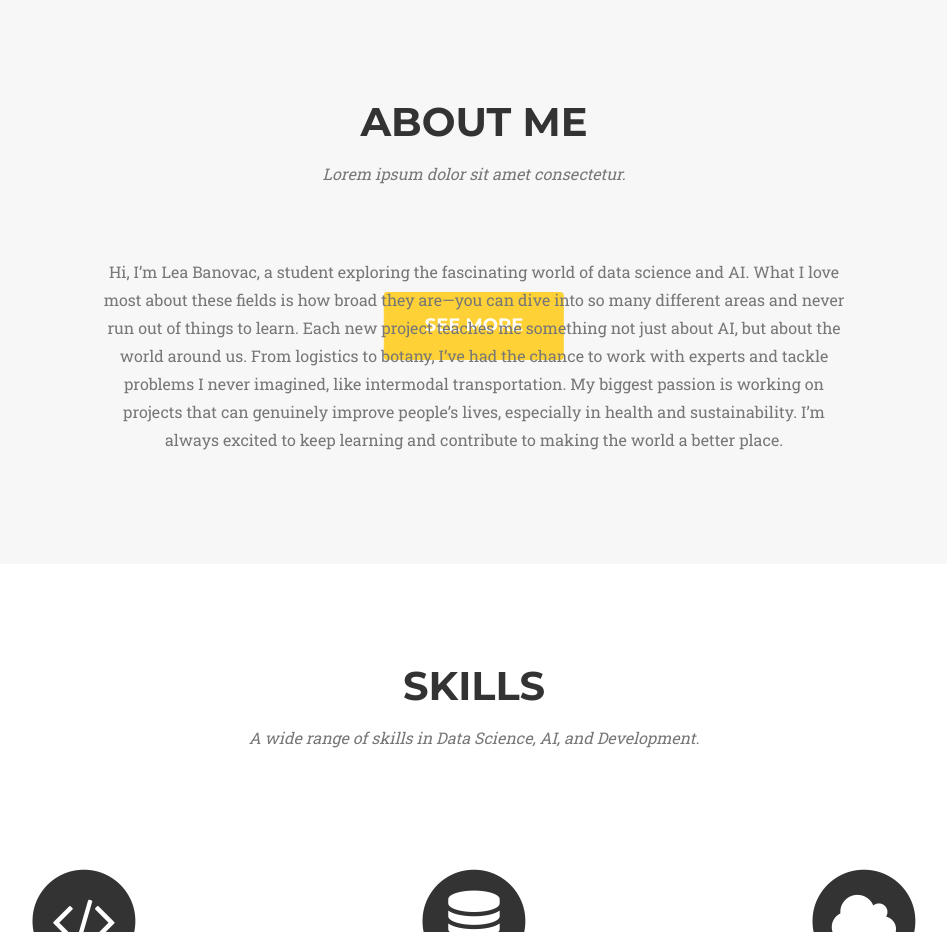
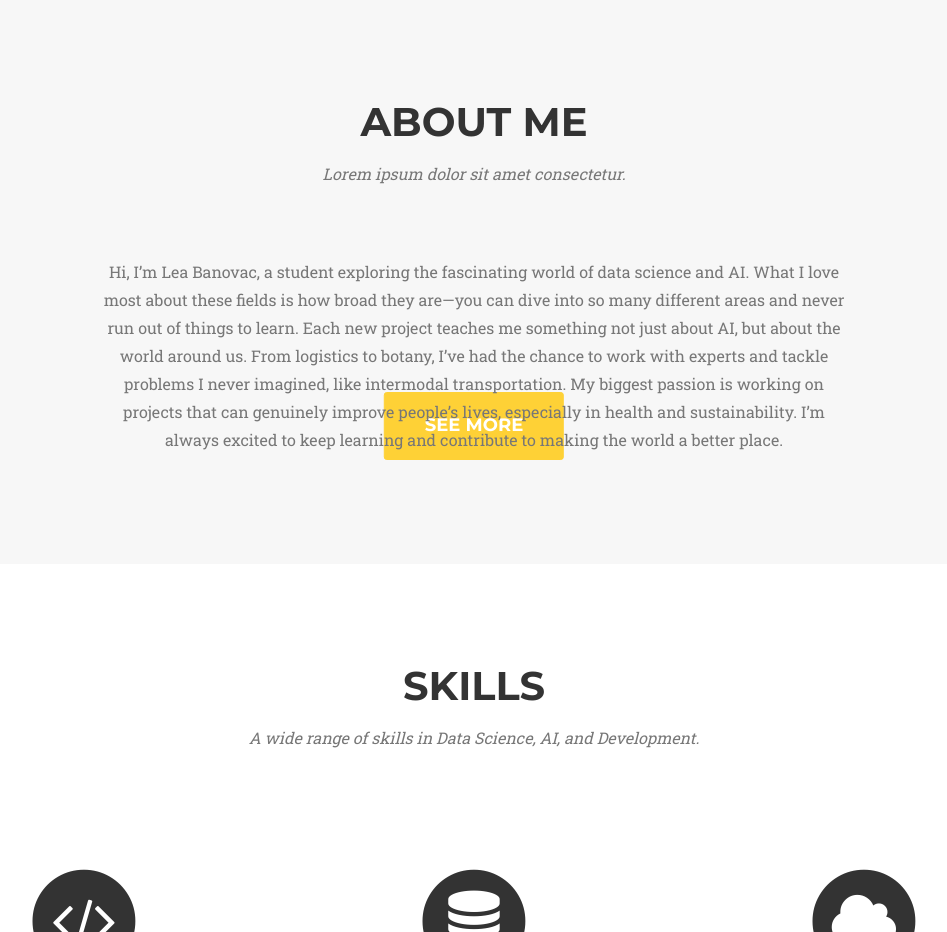
Before and after one commit to leabanovac224055/leabanovac224055.github.io, a Jekyll site: the page built from index.html, in a window 1280 px wide and 1400 px high, scrolled down 222 px. Shown: the part 468-1400 px from the top of the window, without its empty margins (166-1113 px from the left). Built offline with Jekyll 4.4.1, drawn with Linux system fonts in a browser that asks for light colours; some web fonts are replaced.

Commit message:
Update agency.css

```diff
--- a/_includes/css/agency.css
+++ b/_includes/css/agency.css
@@ -285,7 +285,7 @@ header .intro-text {
 
 .btn-xl {
     position: absolute;
-    bottom: 350px; /* Distance from the bottom of the section */
+    bottom: 250px; /* Distance from the bottom of the section */
     left: 50%;
     transform: translateX(-50%); /* Center the button horizontally */
 }
```
